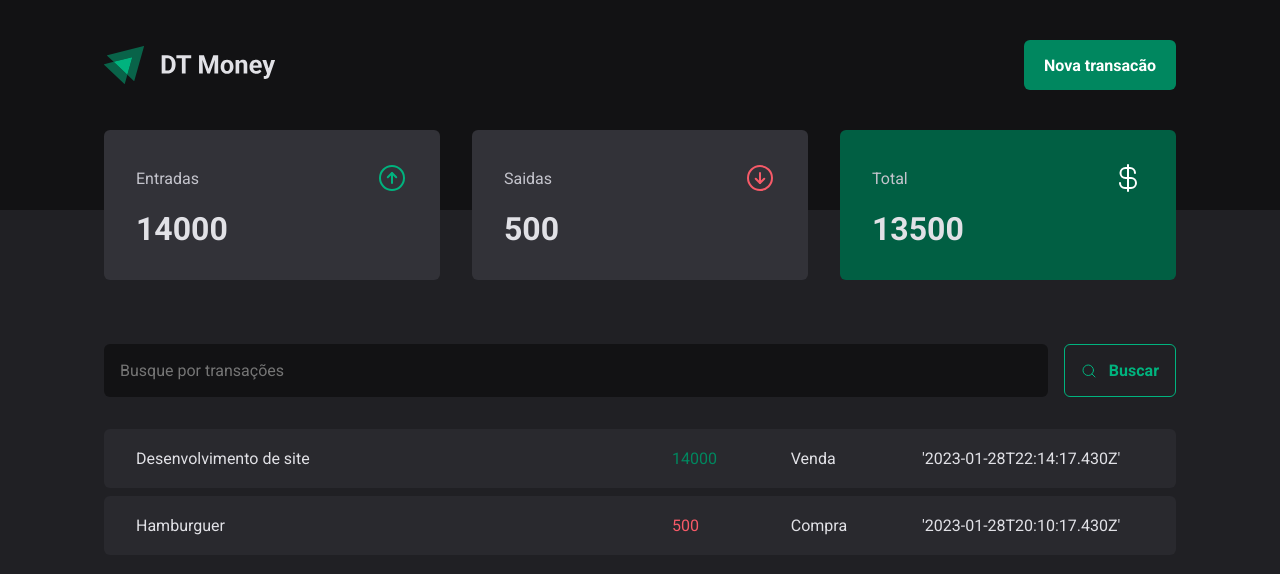
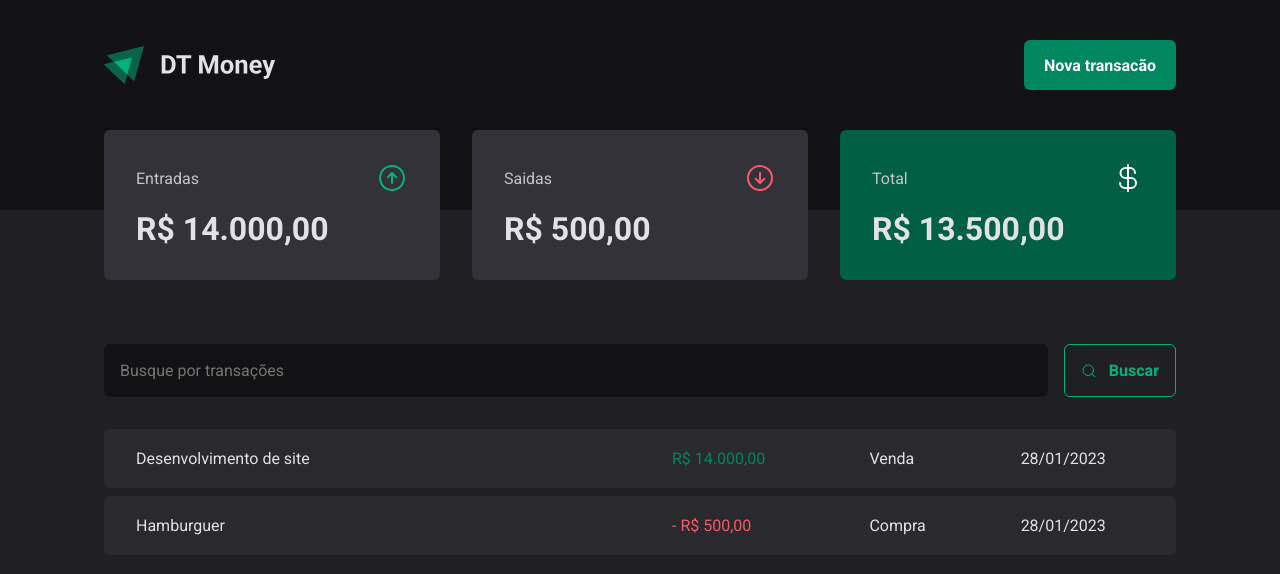
Before and after one commit to igorct1/ignite-dtmoney, a React (Vite) app: page / in a window 1280 px wide. Shown: the top 574 px of the page. Built offline with nearby package versions, Linux system fonts and the light colour scheme; data requests are answered from the project's data file.

Commit message:
formatting values

```diff
--- a/server.json
+++ b/server.json
@@ -6,7 +6,7 @@
       "type": "income",
       "category": "Venda",
       "price": 14000,
-      "createdAt": "'2023-01-28T22:14:17.430Z'"
+      "createdAt": "2023-01-28T22:14:17.430Z"
     },
     {
       "id": 2,
@@ -14,7 +14,7 @@
       "type": "outcome",
       "category": "Compra",
       "price": 500,
-      "createdAt": "'2023-01-28T20:10:17.430Z'"
+      "createdAt": "2023-01-28T20:10:17.430Z"
     }
   ]
 }
--- a/src/components/Summary/index.tsx
+++ b/src/components/Summary/index.tsx
@@ -2,6 +2,7 @@
 import { SummaryCard, SummaryContainer } from "./styles";
 import { ArrowCircleDown, ArrowCircleUp, CurrencyDollar } from "phosphor-react";
 import { TransactionsContext } from "../../contexts/TransactionsContext";
+import { priceFormatter } from "../../utils/formatter";
 
 export function Summary() {
   const { transactions } = React.useContext(TransactionsContext);
@@ -36,21 +37,21 @@
           <span>Entradas</span>
           <ArrowCircleUp size={32} color="#00b37e" />
         </header>
-        <strong>{summary.income}</strong>
+        <strong>{priceFormatter.format(summary.income)}</strong>
       </SummaryCard>
       <SummaryCard>
         <header>
           <span>Saidas</span>
           <ArrowCircleDown size={32} color="#f75a68" />
         </header>
-        <strong>{summary.outcome}</strong>
+        <strong>{priceFormatter.format(summary.outcome)}</strong>
       </SummaryCard>
       <SummaryCard variant="green">
         <header>
           <span>Total</span>
           <CurrencyDollar size={32} color="#fff" />
         </header>
-        <strong>{summary.total}</strong>
+        <strong>{priceFormatter.format(summary.total)}</strong>
       </SummaryCard>
     </SummaryContainer>
   );
--- a/src/pages/Transactions/index.tsx
+++ b/src/pages/Transactions/index.tsx
@@ -1,7 +1,8 @@
-import React, { useContext } from "react";
+import { useContext } from "react";
 import { Header } from "../../components/Header";
 import { Summary } from "../../components/Summary";
 import { TransactionsContext } from "../../contexts/TransactionsContext";
+import { dateFormatter, priceFormatter } from "../../utils/formatter";
 import { SearchForm } from "./SearchForm";
 import {
   PriceHighlight,
@@ -24,11 +25,12 @@
                 <td width="50%">{transaction.description}</td>
                 <td>
                   <PriceHighlight variant={transaction.type}>
-                    {transaction.price}
+                    {transaction.type === "outcome" && "- "}
+                    {priceFormatter.format(transaction.price)}
                   </PriceHighlight>
                 </td>
                 <td>{transaction.category}</td>
-                <td>{transaction.createdAt}</td>
+                <td>{dateFormatter.format(new Date(transaction.createdAt))}</td>
               </tr>
             ))}
           </tbody>
--- /dev/null
+++ b/src/utils/formatter.ts
@@ -0,0 +1,6 @@
+export const dateFormatter = new Intl.DateTimeFormat("pt-BR");
+
+export const priceFormatter = new Intl.NumberFormat("pt-BR", {
+  style: "currency",
+  currency: "BRL",
+});
```
